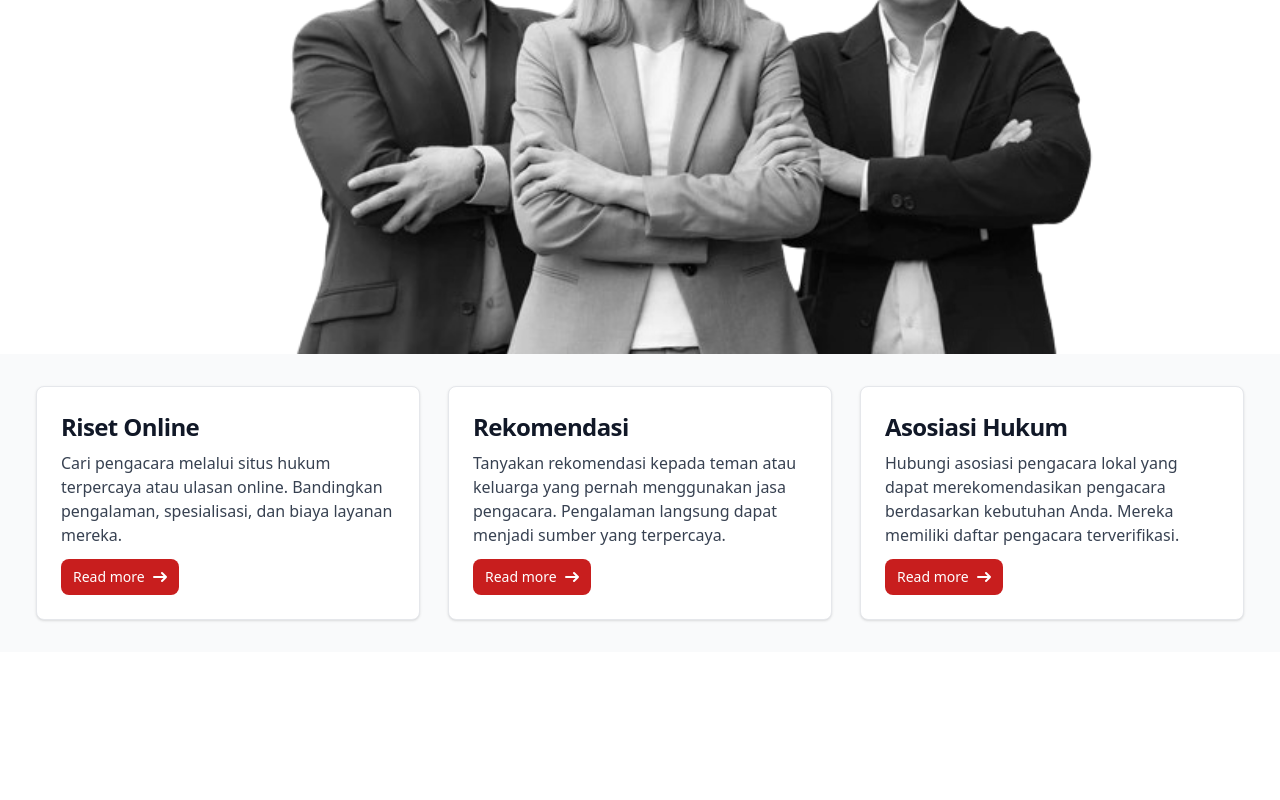
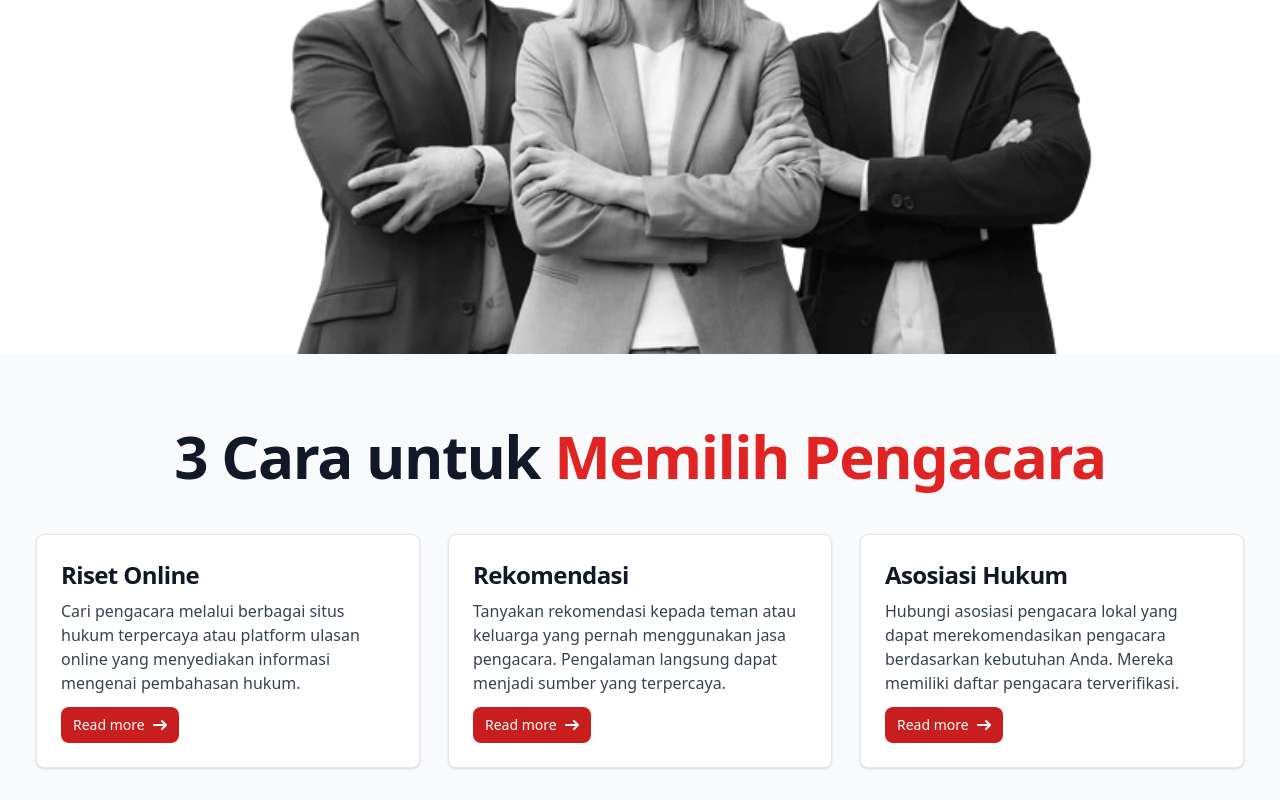
Before and after one commit to ckckckcz/Hackthon-JTI, a React (Vite) app in the folder Client/: page / in a window 1280 px wide. Shown: the part 747-1547 px from the top of the page. Before the commit the page ends 1399 px from the top, so only its background shows below. Built offline with nearby package versions, Linux system fonts and the light colour scheme.

Commit message:
update: card at tips

```diff
--- a/Client/src/components/Home/Tips.tsx
+++ b/Client/src/components/Home/Tips.tsx
@@ -1,13 +1,26 @@
 export default function Tips() {
   return (
-    <section className="bg-gray-50 dark:bg-gray-900 flex items-center justify-center" style={{ marginTop: "517px" }}>
-      <div className="py-8 px-4 text-center mx-auto max-w-screen-xl">
+    <section className="bg-gray-50 dark:bg-gray-900 flex items-center justify-center sectionTips py-8 px-4">
+      <div className="text-center mx-auto max-w-screen-xl">
+        <style>{`
+          .sectionTips{
+            margin-top: 517px;
+          }
+          @media(max-width: 767px){
+            .sectionTips{
+              margin-top:180px;
+            }
+          }
+        `}</style>
+        <h1 className="mt-10 mb-12 text-3xl font-extrabold leading-none tracking-tight text-gray-900 md:text-5xl lg:text-6xl dark:text-white">
+          3 Cara untuk <span className="text-red-600 dark:text-red-500">Memilih Pengacara</span>
+        </h1>
         <div className="grid grid-cols-1 lg:grid-cols-3 gap-7 text-left">
           <div className="max-w-sm p-6 bg-white border border-gray-200 rounded-lg shadow dark:bg-gray-800 dark:border-gray-700">
             <a href="#">
               <h5 className="mb-2 text-2xl font-bold tracking-tight text-gray-900 dark:text-white">Riset Online</h5>
             </a>
-            <p className="mb-3 font-normal text-gray-700 dark:text-gray-400">Cari pengacara melalui situs hukum terpercaya atau ulasan online. Bandingkan pengalaman, spesialisasi, dan biaya layanan mereka.</p>
+            <p className="mb-3 font-normal text-gray-700 dark:text-gray-400">Cari pengacara melalui berbagai situs hukum terpercaya atau platform ulasan online yang menyediakan informasi mengenai pembahasan hukum.</p>
             <a
               href="#"
               className="inline-flex items-center px-3 py-2 text-sm font-medium text-center text-white bg-red-700 rounded-lg hover:bg-red-800 focus:ring-4 focus:outline-none focus:ring-red-300 dark:bg-red-600 dark:hover:bg-red-700 dark:focus:ring-red-800"
```
